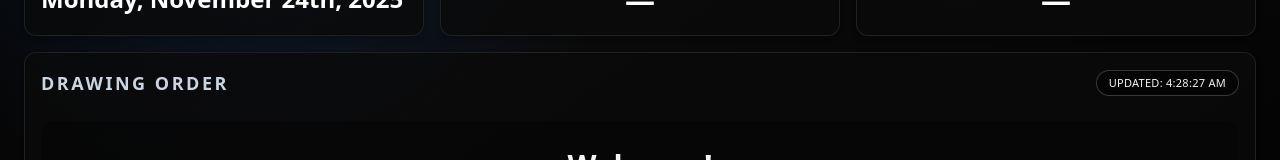
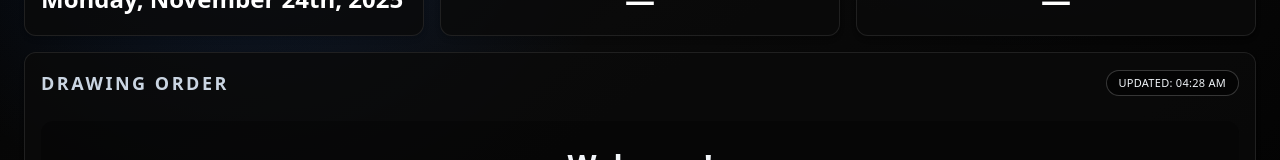
Before and after one commit to MattGeiger/lotto, a Next.js app: page / in a window 1280 px wide. Shown: the part 314-474 px from the top of the page. Built offline with nearby package versions, Linux system fonts and the light colour scheme; no server answers; the database is empty.

Commit message:
Format times without seconds on display

```diff
--- a/src/components/readonly-display.tsx
+++ b/src/components/readonly-display.tsx
@@ -38,6 +38,12 @@ const formatMode = (mode?: RaffleState["mode"]) => {
   return "—";
 };
 
+const formatTime = (input?: Date | number | null) => {
+  if (!input && input !== 0) return "—";
+  const date = input instanceof Date ? input : new Date(input);
+  return date.toLocaleTimeString([], { hour: "2-digit", minute: "2-digit" });
+};
+
 export const ReadOnlyDisplay = () => {
   const [state, setState] = React.useState<RaffleState | null>(null);
   const [status, setStatus] = React.useState("Polling for latest state…");
@@ -55,7 +61,7 @@ export const ReadOnlyDisplay = () => {
       }
       const payload = (await response.json()) as RaffleState;
       setState(payload);
-      setStatus(`Last checked: ${new Date().toLocaleTimeString()}`);
+      setStatus(`Last checked: ${formatTime(new Date())}`);
     } catch (error) {
       setStatus(`Error loading state: ${error instanceof Error ? error.message : "Unknown error"}`);
       setHasError(true);
@@ -79,7 +85,7 @@ export const ReadOnlyDisplay = () => {
   const currentIndex =
     generatedOrder && currentlyServing !== null ? generatedOrder.indexOf(currentlyServing) : -1;
   const hasTickets = generatedOrder.length > 0;
-  const updatedTime = state?.timestamp ? new Date(state.timestamp).toLocaleTimeString() : "—";
+  const updatedTime = formatTime(state?.timestamp ?? null);
 
   return (
     <div
```
